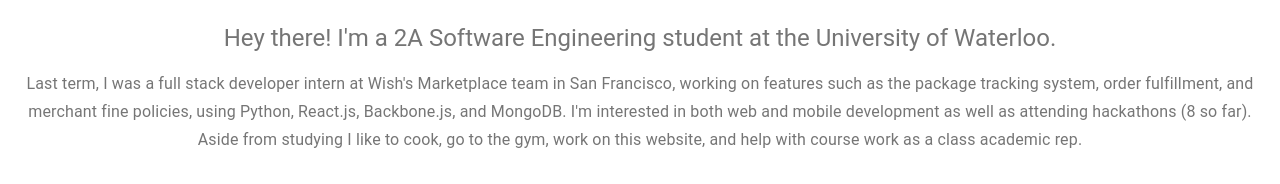
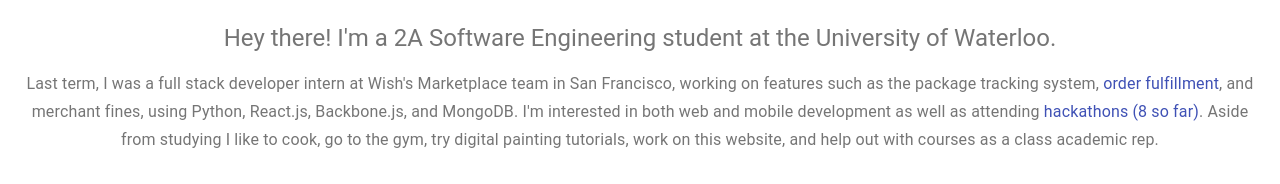
Before and after one commit to cindywang328/my-app, a React (Create React App) app: page / in a window 1280 px wide. Shown: the part 199-383 px from the top of the page. Built offline with nearby package versions, Linux system fonts and the light colour scheme.

Commit message:
add links

```diff
--- a/src/App.js
+++ b/src/App.js
@@ -84,7 +84,7 @@ export default function Album() {
               Hey there! I'm a 2A Software Engineering student at the University of Waterloo.
             </Typography>
             <Typography variant="subtitle1" align="center" color="textSecondary" paragraph>
-              Last term, I was a full stack developer intern at Wish's Marketplace team in San Francisco, working on features such as the package tracking system, order fulfillment, and merchant fine policies, using Python, React.js, Backbone.js, and MongoDB. I'm interested in both web and mobile development as well as attending hackathons (8 so far). Aside from studying I like to cook, go to the gym, work on this website, and help with course work as a class academic rep.
+              Last term, I was a full stack developer intern at Wish's Marketplace team in San Francisco, working on features such as the package tracking system, <Link href = "https://merchant.wish.com/fbw">order fulfillment</Link>, and merchant fines, using Python, React.js, Backbone.js, and MongoDB. I'm interested in both web and mobile development as well as attending <Link href = "https://devpost.com/cindywang328"> hackathons (8 so far)</Link>. Aside from studying I like to cook, go to the gym, try digital painting tutorials, work on this website, and help out with courses as a class academic rep.
             </Typography>
             <div className={classes.heroButtons}>
               <Grid container spacing={4} justify="center">
```
